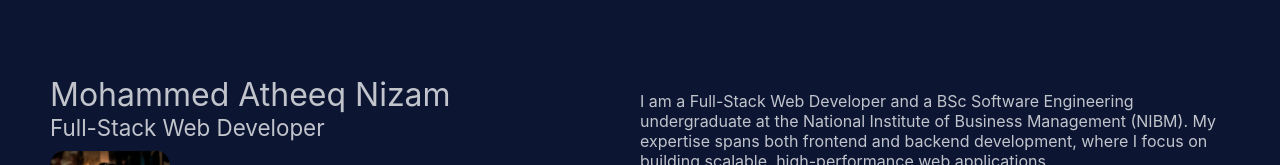
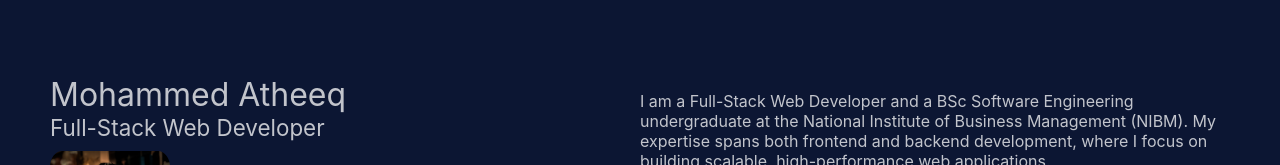
Before and after one commit to Mohammed-Atheeq/portfolio, a React (Create React App) app: page / in a window 1280 px wide. Shown: the top 165 px of the page. Built offline with nearby package versions, Linux system fonts and the light colour scheme.

Commit message:
Deployed

```diff
--- a/src/components/HomePage.jsx
+++ b/src/components/HomePage.jsx
@@ -81,7 +81,7 @@ function HomePage() {
     <div className="home">
       <div className="header">
         <div className="profile">
-          <div className="profile-name">Mohammed Atheeq Nizam</div>
+          <div className="profile-name">Mohammed Atheeq</div>
 
           <div className="role">Full-Stack Web Developer</div>
           <div className="profile-content">
```
